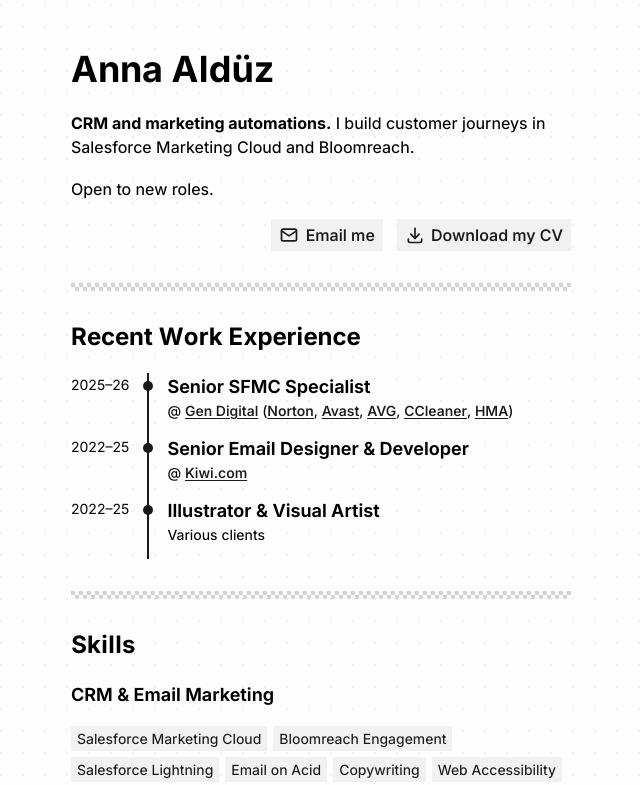
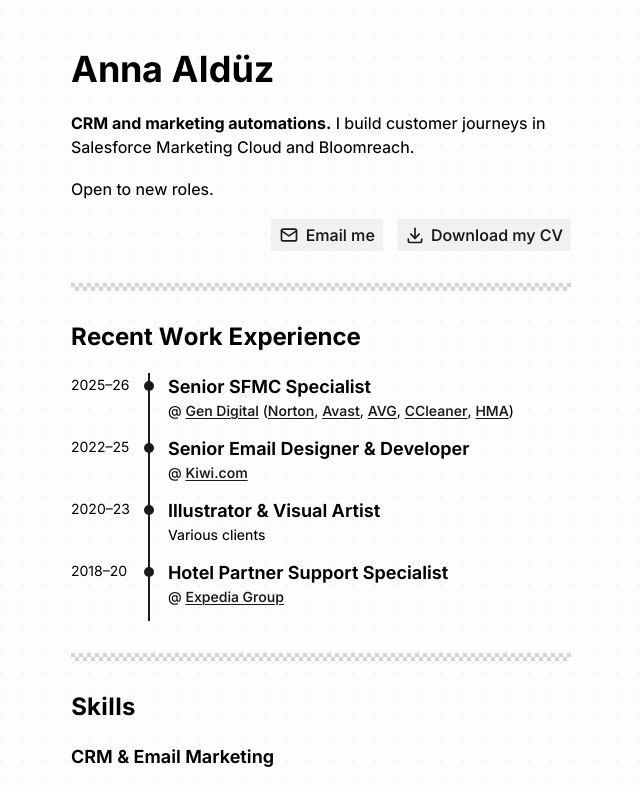
Before and after one commit to firletta/portfolio, a plain HTML site: page index.html in a window 1280 px wide. Shown: the top 785 px of the page, without its empty margins (319-959 px from the left). Drawn offline with Linux system fonts and the light colour scheme.

Commit message:
Update work experience: Add Expedia.

```diff
--- a/index.html
+++ b/index.html
@@ -105,11 +105,19 @@
         </div>
       </li>
       <li>
-        <span class="timeline-date">2022–25</span>
+        <span class="timeline-date">2020–23</span>
         <div class="timeline-circle"><i></i></div>
         <div class="timeline-description">
           <h3>Illustrator & Visual Artist</h3>
           <p>Various clients</p>
+        </div>
+      </li>
+      <li>
+        <span class="timeline-date">2018–20</span>
+        <div class="timeline-circle"><i></i></div>
+        <div class="timeline-description">
+          <h3>Hotel Partner Support Specialist</h3>
+          <p>@ <a target="_blank" rel="noopener noreferrer" href="https://www.expediagroup.com" tabindex="0">Expedia Group</a></p>
         </div>
       </li>
     </ul>
```
